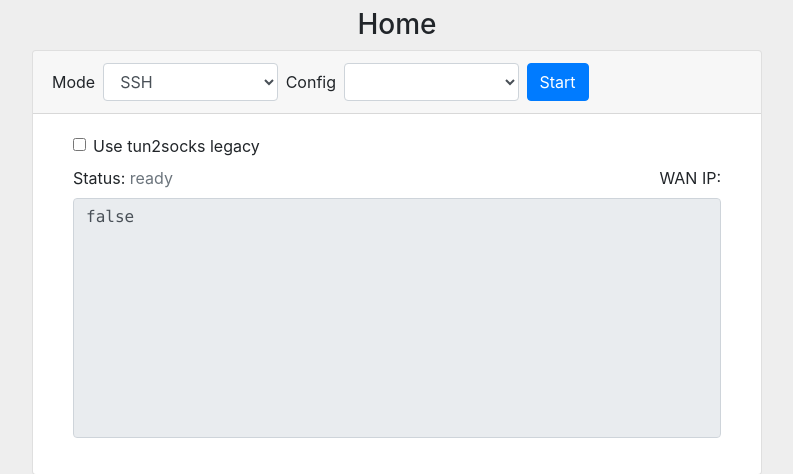
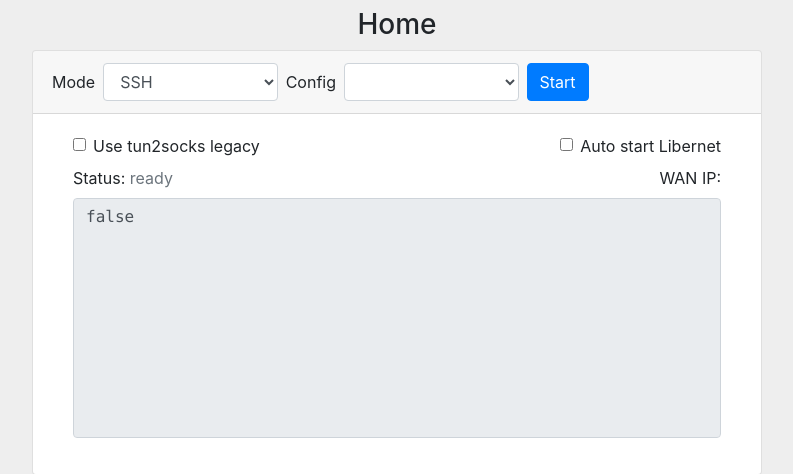
Before and after one commit to lutfailham96/libernet, a PHP site: page / in a window 1280 px wide. Shown: the part 56-530 px from the top of the page, without its empty margins (243-1036 px from the left). Run offline with PHP 8.4, Linux system fonts and the light colour scheme; the visitor is signed in with stand-in values (Sample User, id 1); lists and menus that the app fills with data are empty.

Commit message:
Add: auto start option Libernet service

```diff
--- a/web/index.php
+++ b/web/index.php
@@ -43,11 +43,19 @@
                     <div class="card-body">
                         <div class="card-body py-0">
                             <div class="row">
-                                <div class="col-12 pb-2">
+                                <div class="col-6 pb-2">
                                     <div class="form-check">
                                         <input class="form-check-input" type="checkbox" v-model="config.system.tun2socks.legacy" :disabled="status === true" id="tun2socks-legacy">
                                         <label class="form-check-label" for="tun2socks-legacy">
                                             Use tun2socks legacy
+                                        </label>
+                                    </div>
+                                </div>
+                                <div class="col-6 pb-2">
+                                    <div class="form-check float-right">
+                                        <input class="form-check-input" type="checkbox" v-model="config.system.tunnel.autostart" :disabled="status === true" id="autostart">
+                                        <label class="form-check-label" for="autostart">
+                                            Auto start Libernet
                                         </label>
                                     </div>
                                 </div>
@@ -112,6 +120,9 @@
                         ]
                     },
                     system: {
+                        tunnel: {
+                            autostart: false
+                        },
                         tun2socks: {
                             legacy: false
                         }
@@ -152,14 +163,29 @@
                         }).then(() => {
                             console.log('Libernet service started!')
                         })
+                        // set auto start Libernet
+                        axios.post('api.php', {
+                            action: "set_auto_start",
+                            status: this.config.system.tunnel.autostart
+                        })
                     })
                 } else {
-                    axios.post('api.php', {
-                        action: "stop_libernet"
-                    }).then(() => {
-                        // this.status = false
-                        console.log('Libernet service stopped!')
-                    })
+                    switch (this.connection) {
+                        case 1:
+                            axios.post('api.php', {
+                                action: "cancel_libernet"
+                            }).then(() => {
+                                console.log('Libernet service canceled!')
+                            })
+                            break
+                        case 2:
+                            axios.post('api.php', {
+                                action: "stop_libernet"
+                            }).then(() => {
+                                console.log('Libernet service stopped!')
+                            })
+                            break
+                    }
                 }
             },
             getProfiles(mode) {
```
